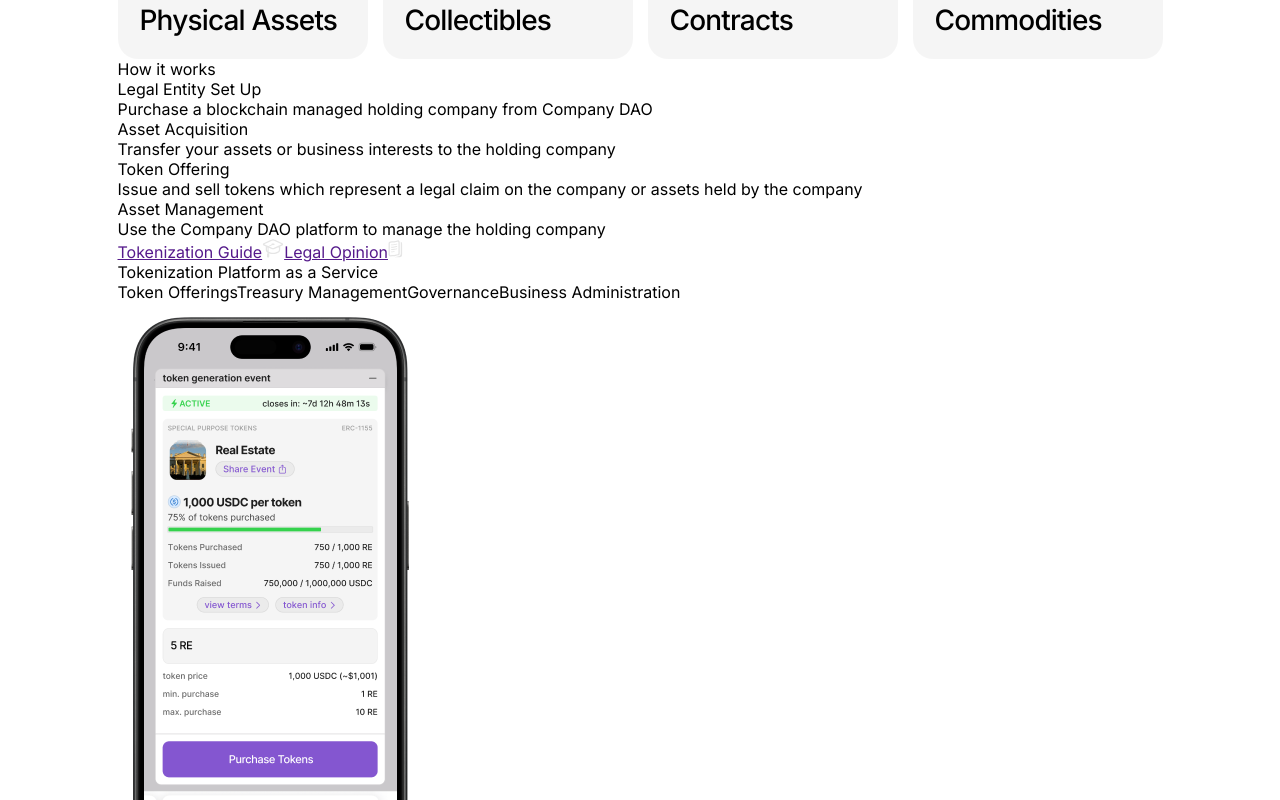
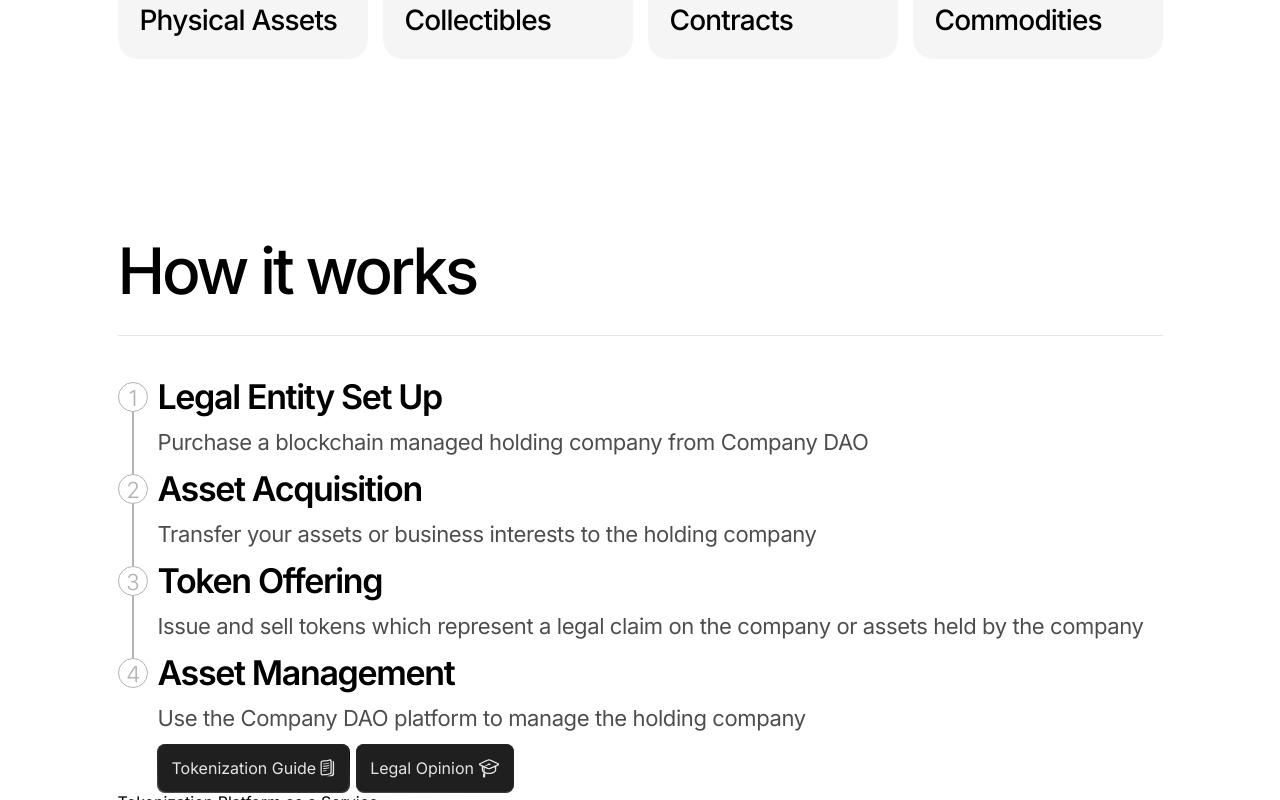
Before and after one commit to DiOnEasy/-ompany-dao, a React (Create React App) app: page / in a window 1280 px wide. Shown: the part 860-1660 px from the top of the page. Built offline with nearby package versions, Linux system fonts and the light colour scheme.

Commit message:
how-it-workd styled

```diff
--- a/src/components/how-it-works/HowItWorks.module.css
+++ b/src/components/how-it-works/HowItWorks.module.css
@@ -0,0 +1,25 @@
+
+.wrapper{
+    padding-top: 180px;
+}
+
+.title{
+    font-size: 64px;
+    font-weight: 500;
+    line-height: 64px;
+    letter-spacing: -0.05em;
+    text-align: left;
+    border-bottom: 1px solid #0000001A;
+    padding-bottom: 32px;
+
+}
+
+.content{
+    padding-top: 40px;
+}
+
+.buttons{
+    margin-left: 40px;
+    display: flex;
+    column-gap: 7px;
+}
--- a/src/components/how-it-works/HowItWorks.tsx
+++ b/src/components/how-it-works/HowItWorks.tsx
@@ -1,5 +1,8 @@
 import { Button } from "../../ui/button/Button";
-import { HowItWorksItem } from "./how-it-works-item.tsx/HowItWorksItem";
+import { HowItWorksItem } from "./how-it-works-item/HowItWorksItem";
+import s from './HowItWorks.module.css';
+
+
 interface IHowItWorks {
   title: string;
   text: string;
@@ -26,20 +29,18 @@
 export const HowItWorks = () => {
   return (
     <>
-      <div>
-        <div>
+      <div className={s.wrapper}>
+        <div className={s.title}>
           <p>How it works</p>
         </div>
-        <div>
+        <div className={s.content}>
         {howItWorksItemData.map((item, index) => (
-          <div>
-            <HowItWorksItem title={item.title} text={item.text}/>
-          </div>
+            <HowItWorksItem title={item.title} text={item.text} index={index}/>
         ))}
         </div>
-        <div>
-          <Button title="Tokenization Guide" icon='/img/hat.svg'/>
-          <Button title="Legal Opinion" icon='/img/book.svg'/>
+        <div className={s.buttons}>
+          <Button title="Tokenization Guide" icon='/img/book.svg'/>
+          <Button title="Legal Opinion" icon='/img/hat.svg'/>
         </div>
       </div>
     </>
--- a/src/components/how-it-works/how-it-works-item.tsx/HowItWorksItem.tsx
+++ /dev/null
@@ -1,19 +0,0 @@
-import { FC } from "react";
-
-interface IHowItWorksItem {
-  title: string;
-  text: string;
-}
-export const HowItWorksItem: FC<IHowItWorksItem> = ({title, text}) => {
-  return (
-    <>
-      <div>
-
-          <div>
-            <p>{title}</p>
-            <p>{text}</p>
-          </div>
-      </div>
-    </>
-  );
-};
--- /dev/null
+++ b/src/components/how-it-works/how-it-works-item/HowItWorksItem.module.css
@@ -0,0 +1,68 @@
+@font-face {
+    font-family: "SF";
+    src: url("/public/fonts/SFCompactDisplay-Light.otf");
+}
+
+.wrapper {
+    margin-bottom: 10px;
+}
+
+.item {
+    display: flex;
+}
+
+.number {
+    position: relative;
+    margin-right: 10px;
+    padding-top: 6px
+}
+
+.number span {
+    background: white;
+    border: 1px solid #b3b3b3;
+    border-radius: 50%;
+    width: 28px;
+    height: 28px;
+    opacity: 0.3px;
+    display: flex;
+    align-items: center;
+    justify-content: center;
+    font-size: 24px;
+    font-weight: 350;
+    letter-spacing: -0.05em;
+    text-align: left;
+    color: #b3b3b3;
+    font-family: SF;
+}
+
+.wrapper:first-child .number::after {
+    content: '';
+    height: 280px;
+    background-color: #b3b3b3;
+    /* transform: rotate(90deg); */
+    width: 2px;
+    position: absolute;
+    top: 15px;
+    left: calc(50% - 1px);
+    z-index: -1;
+}
+
+
+.text p:nth-child(1) {
+    font-size: 34px;
+    font-weight: 600;
+    line-height: 41px;
+    letter-spacing: -0.04em;
+    text-align: left;
+    margin-bottom: 10px;
+}
+
+.text p:nth-child(2) {
+    font-size: 22px;
+    font-weight: 400;
+    line-height: 31px;
+    letter-spacing: -0.4px;
+    text-align: left;
+    color: #000000B2;
+
+}
--- /dev/null
+++ b/src/components/how-it-works/how-it-works-item/HowItWorksItem.tsx
@@ -0,0 +1,23 @@
+import { FC } from "react";
+import s from "./HowItWorksItem.module.css";
+
+interface IHowItWorksItem {
+  title: string;
+  text: string;
+  index: number;
+}
+export const HowItWorksItem: FC<IHowItWorksItem> = ({ title, text, index }) => {
+  return (
+    <div className={s.wrapper}>
+      <div className={s.item}>
+        <div className={s.number}>
+          <span>{index + 1}</span>
+        </div>
+        <div className={s.text}>
+          <p>{title}</p>
+          <p>{text}</p>
+        </div>
+      </div>
+    </div>
+  );
+};
--- a/src/ui/button/Button.module.css
+++ b/src/ui/button/Button.module.css
@@ -0,0 +1,28 @@
+.wrapper {
+    background: #1f1f1f;
+    padding: 14px;
+    box-shadow: 0px 0px 1px 0px #FFFFFF99 inset;
+    box-shadow: 0px 0px 1px 0px #C9C9C959 inset;
+    border-radius: 8px;
+position: relative;
+}
+.wrapper a {
+    display: flex;
+    align-items: center;
+    column-gap: 4px;
+    color: #E5E5E5;
+    text-decoration: none;
+}
+
+.wrapper::after{
+    position: absolute;
+    top: -0.5px;
+    bottom: -0.5px;
+    left: -0.5px;
+    right: -0.5px;
+    background:  radial-gradient(273.57% 271.65% at 153.12% -133.36%, #4A4A4A 0%, #000000 52.63%, #4A4A4A 100%);
+    content: '';
+    z-index: -1;
+    border-radius: 8px;
+
+}
--- a/src/ui/button/Button.tsx
+++ b/src/ui/button/Button.tsx
@@ -1,13 +1,17 @@
-import { title } from "process";
 import { FC } from "react";
-
+import s from './Button.module.css';
 interface buttonData {
   title: string;
   icon: string;
 }
 
 export const Button: FC<buttonData> = ({ title, icon }) => {
-  return <>
-  <a href="">{title}<img src={icon} alt="" /></a>
-  </>;
+  return (
+    <div className={s.wrapper}>
+      <a href="">
+       <span> {title} </span>
+        <img src={icon} alt="" />
+      </a>
+    </div>
+  );
 };
```
Also changed, not shown: public/fonts/SFCompactDisplay-Light.otf (added), src/components/how-it-works/how-it-works-item.tsx/HowItWorksItem.module.css (deleted).
